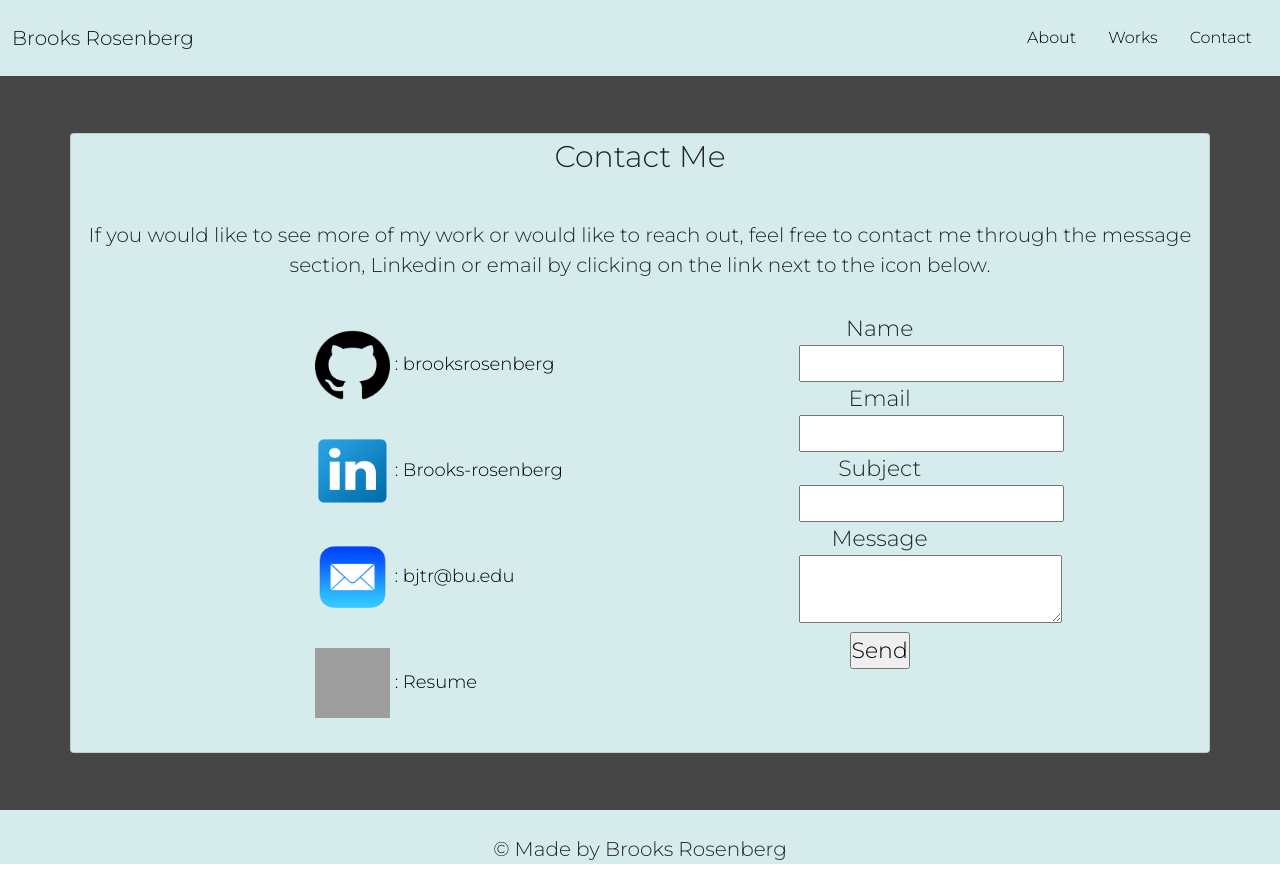
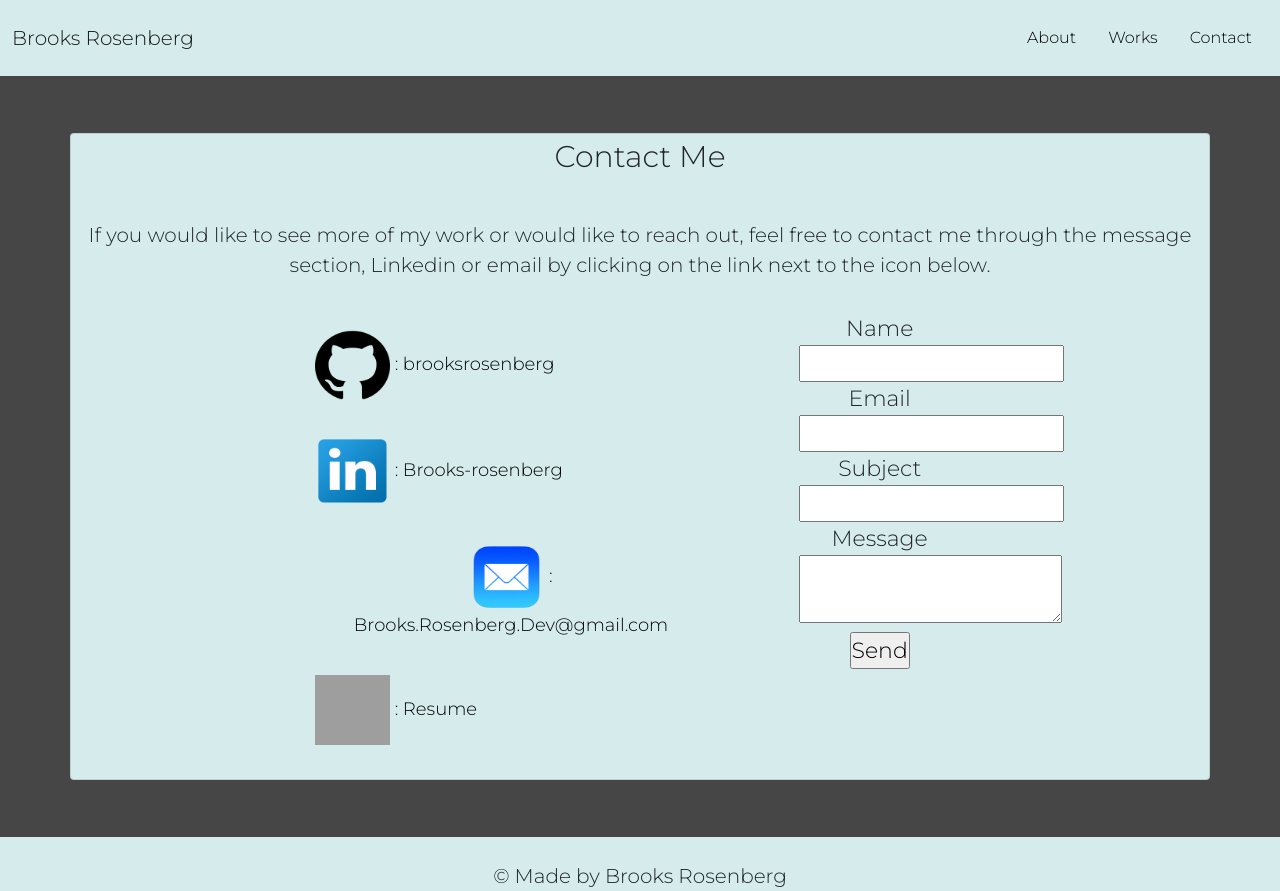
Before and after one commit to brooksrosenberg/final-react-portfolio, a React (Create React App) app: page /contact in a window 1280 px wide. Before the commit the page ends 864 px from the top, so only its background shows below. Built offline with nearby package versions, Linux system fonts and the light colour scheme; grey boxes are pictures that could not be loaded.

Commit message:
new dev email added

```diff
--- a/src/Components/Pages/Contact/index.js
+++ b/src/Components/Pages/Contact/index.js
@@ -59,7 +59,7 @@ const Contact = (props) => {
                   <Row className="sub-row">
                   <NavLink href="https://mail.google.com/" className="contactNav">
                     <img src={Icon} alt=" Mail-Icon" className="logo"></img> :
-                    bjtr@bu.edu
+                    Brooks.Rosenberg.Dev@gmail.com
                   </NavLink>
                   </Row>
                     <Row className="sub-row">
```
Also changed, not shown: 1 other file (tests, documents, lock files or other folders).
